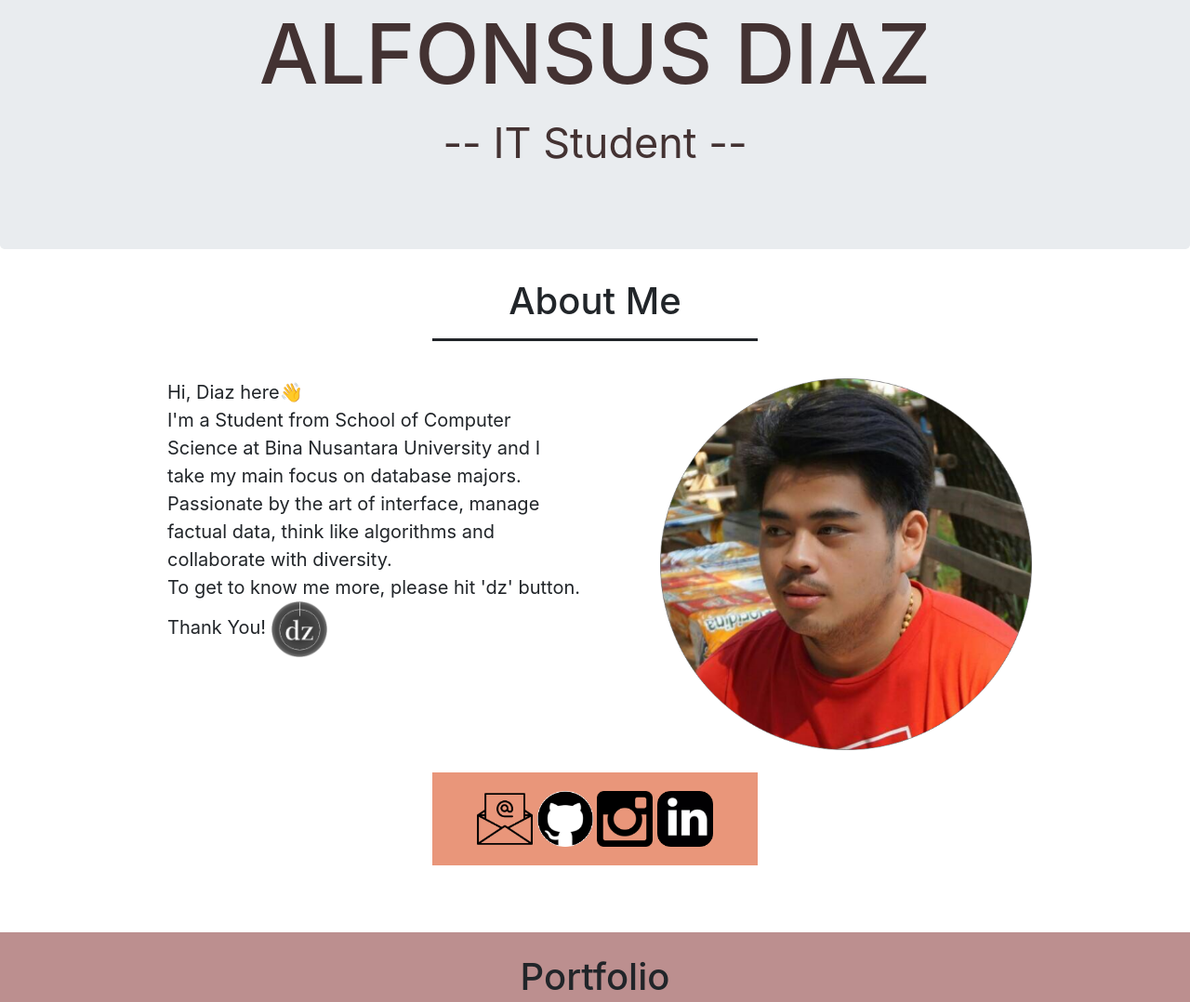
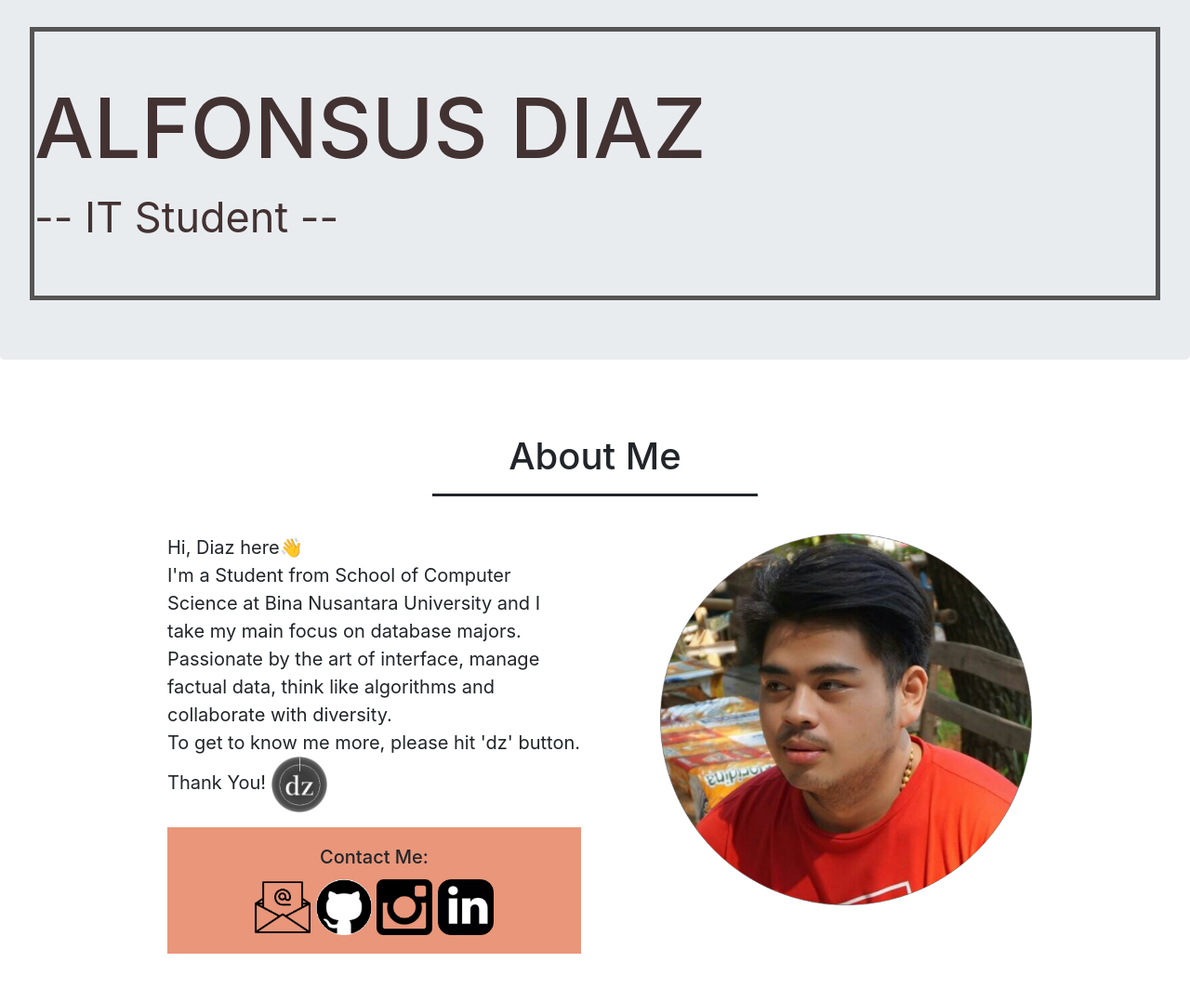
Before and after one commit to AlfonsusDiaz/AlfonsusDiaz.github.io, a plain HTML site: page index.html in a window 1280 px wide. Shown: the part 180-1258 px from the top of the page at 93% size. Drawn offline with nearby package versions, Linux system fonts and the light colour scheme.

Commit message:
Update index.html

```diff
--- a/index.html
+++ b/index.html
@@ -11,7 +11,7 @@
     <!-- My CSS -->
     <link rel="stylesheet" href="css/style.css">
 
-    <title>Alfonsus Diazsa</title>
+    <title>Alfonsus Diaz</title>
   </head>
   <body>
 
@@ -47,10 +47,13 @@
 
 
     <!-- Header -->
-    <div class="jumbotron text-center" id="home">
-      <h1 style="margin-top: 70px; color: #433232; font-size: 90px;">ALFONSUS DIAZ</h1>
-      <p style="color: #433232; font-size: 45px;">-- IT Student --</p>
+    <div class="jumbotron text-center; " id="home">
+      <div style="border: 5px solid #555; margin-top: 95px;">
+        <h1 style="margin-top: 50px; color: #433232; font-size: 90px; ">ALFONSUS DIAZ</h1>
+        <p style="margin-bottom: 50px; color: #433232; font-size: 45px;">-- IT Student --</p>
       </div>
+  </div>
+  <br><br>
 
     <!-- About -->
     <section class="about" id="about">
@@ -67,16 +70,11 @@
               Passionate by the art of interface, manage factual data, think like algorithms and collaborate with diversity.
 
               <br> To get to know me more, please hit 'dz' button. Thank You! <a href="https://drive.google.com/file/d/12ELrtziqZvmoaBTqiDeLI8JNuRQrf-er/view?usp=sharing"><img src="image/dz.png" style="height: 60px;" alt=""></a></p>
-          </div>
-          <div class="col-md-5">
-            <img src="image/me.png" class="me" style= "height:400px;" alt="">
-          </div>
-        </div>
-        <br>
               <div class="row justify-content-center">
-          <div class="col-lg-4">
+                <div class="col-md">
                   <div class="text-center" style="background:darksalmon;">
                     <div class="card-body">
+                    <h5 class="card-title">Contact Me:</h5>
                      <a href="mailto:alfonsus.diaz14@gmail.com"><img src="image/contact/email.png"  style="height: 60px;" alt=""></a>
                      <a href="https://github.com/AlfonsusDiaz"><img src="image/contact/git.png"  style="height: 60px;" alt=""></a>
                      <a href="https://www.instagram.com/diaz_tadeus/"><img src="image/contact/ig.png"  style="height: 60px;" alt=""></a>
@@ -86,6 +84,12 @@
                 </div>
                </div>
             </div>
+          <div class="col-md-5">
+            <img src="image/me.png" class="me" style= "height:400px;" alt="">
+          </div>
+        </div>
+      </div>
+      <br>
     </section>
     <br>
     <br>
@@ -139,7 +143,7 @@
               <div class="card-body">
                 <p class="card-text">Siaga apps contains information about COVID-19 cases in Indonesia. This is the result of workshop BNCC X GoAcademy and in my team I manage the Dialog Info section to create the UI design.
                   You can see the full result in <a href="https://github.com/SteveWKurnia/BNCCAcademy---CoronaApp">this link</a>
-                  <br><br>Software: Android Studio.</p>
+                  <br><br>Software: Android Studio and Adobe XD.</p>
               </div>
             </div>
           </div>
@@ -271,7 +275,7 @@
           <div class="col-lg-4">
             <div class="text-white mb-4 text-center" style="background: darksalmon;">
               <div class="card-body">
-                <h5 class="card-title">Contact Me</h5>
+                <h5 class="card-title">Contact Me:</h5>
                 <a href="mailto:alfonsus.diaz14@gmail.com"><img src="image/contact/email.png"  style="height: 60px;" alt=""></a>
                <a href="https://github.com/AlfonsusDiaz"><img src="image/contact/git.png"  style="height: 60px;" alt=""></a>
                <a href="https://www.instagram.com/diaz_tadeus/"><img src="image/contact/ig.png"  style="height: 60px;" alt=""></a>
```
Lines whose indentation alone changed are shown as unchanged.
